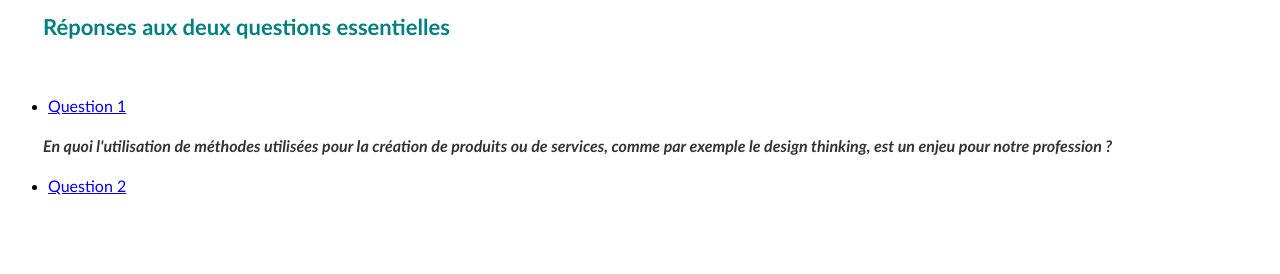
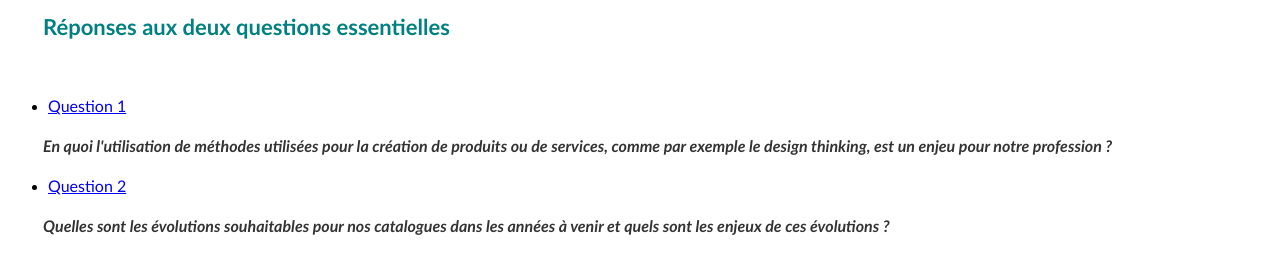
Before and after one commit to abastiaans/abastiaans.github.io, a plain HTML site: page questions/index.html in a window 1280 px wide. Drawn offline with Linux system fonts and the light colour scheme.

Commit message:
Update index.html

```diff
--- a/questions/index.html
+++ b/questions/index.html
@@ -12,6 +12,6 @@
 <ul>
 	<li><span style="font-size: 16px;"><span style="font-family: &quot;trebuchet ms&quot;, helvetica, sans-serif;"><a href="https://abastiaans.github.io/questions/question2.html">Question 2 </a></span></span></li>
 </ul>
-
+	<p dir="ltr" style="list-style-type: decimal; font-size: 14px; font-family: Arial; color: rgb(51, 51, 51); background-color: rgb(255, 255, 255); font-weight: 700; vertical-align: baseline; margin-left: 35px;line-height:1.7142857142857142;margin-top:0pt;margin-bottom:8pt;"><em><span style="font-size:16px;"><span style="font-family:trebuchet ms,helvetica,sans-serif;"><span id="docs-internal-guid-b0274039-9d51-417a-f540-789721903f90"><span style="vertical-align: baseline; white-space: pre-wrap;">Quelles sont les &eacute;volutions souhaitables pour nos catalogues dans les ann&eacute;es &agrave; venir et quels sont les enjeux de ces &eacute;volutions ?</span></span></span></span></em></p>
 </body>
 </html>
```
